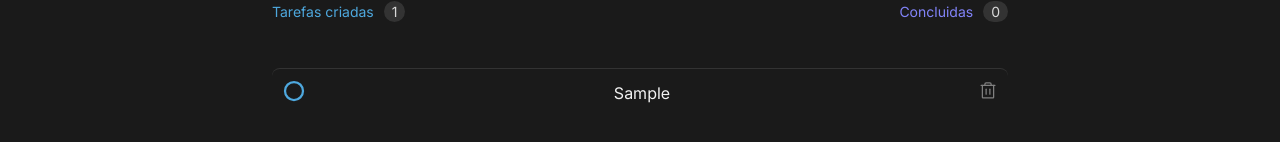
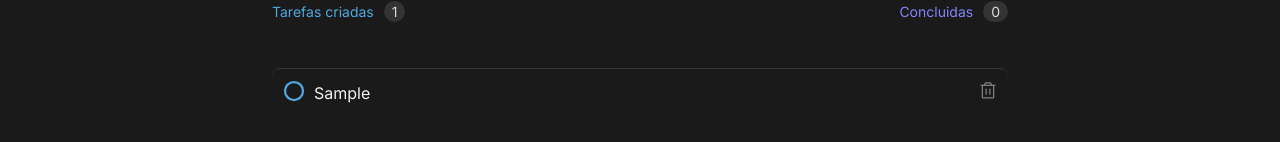
Before and after one commit to villarzz/ToDo, a React (Vite) app: page / in a window 1280 px wide. Both pictures are taken after typing "Sample" into the empty fields and a click on the button "Criar". Shown: the part 284-426 px from the top of the page. Built offline with nearby package versions, Linux system fonts and the light colour scheme.

Commit message:
FEAT(task.module.css) - styling tesk text

```diff
--- a/src/components/Task.module.css
+++ b/src/components/Task.module.css
@@ -35,3 +35,9 @@ p {
 .paragraph{
   color: var(--gray-100);
 }
+
+.taskContent {
+  display: flex;
+  align-items: center;
+  gap: 0.5rem;
+}
--- a/src/components/Task.tsx
+++ b/src/components/Task.tsx
@@ -17,6 +17,7 @@ export function Task(props: any) {
   return (
     <div>
       <div className={styles.taskWrapper}>
+        <div className={styles.taskContent}>
             <button className={styles.checkbtn} onClick={handleCheckTask}>
             {taskChecked ? (
                 <CheckCircle
@@ -32,6 +33,7 @@ export function Task(props: any) {
             <p className={taskChecked ? styles.paragraphCkeched : styles.paragraph}>
             {props.task}
             </p>
+        </div>
         <button className={styles.trashbtn} onClick={handleDeleteTask}>
           <Trash size={20} />
         </button>
```
Lines whose indentation alone changed are shown as unchanged.
